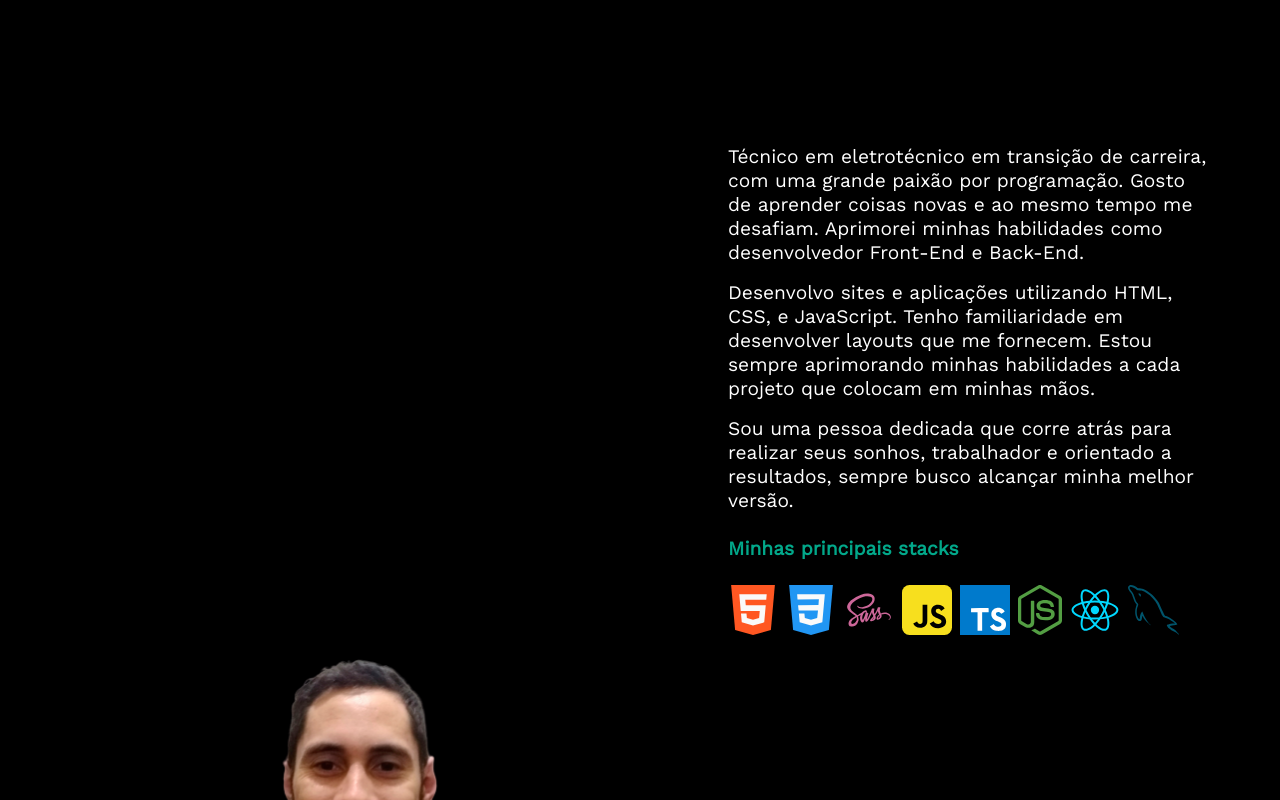
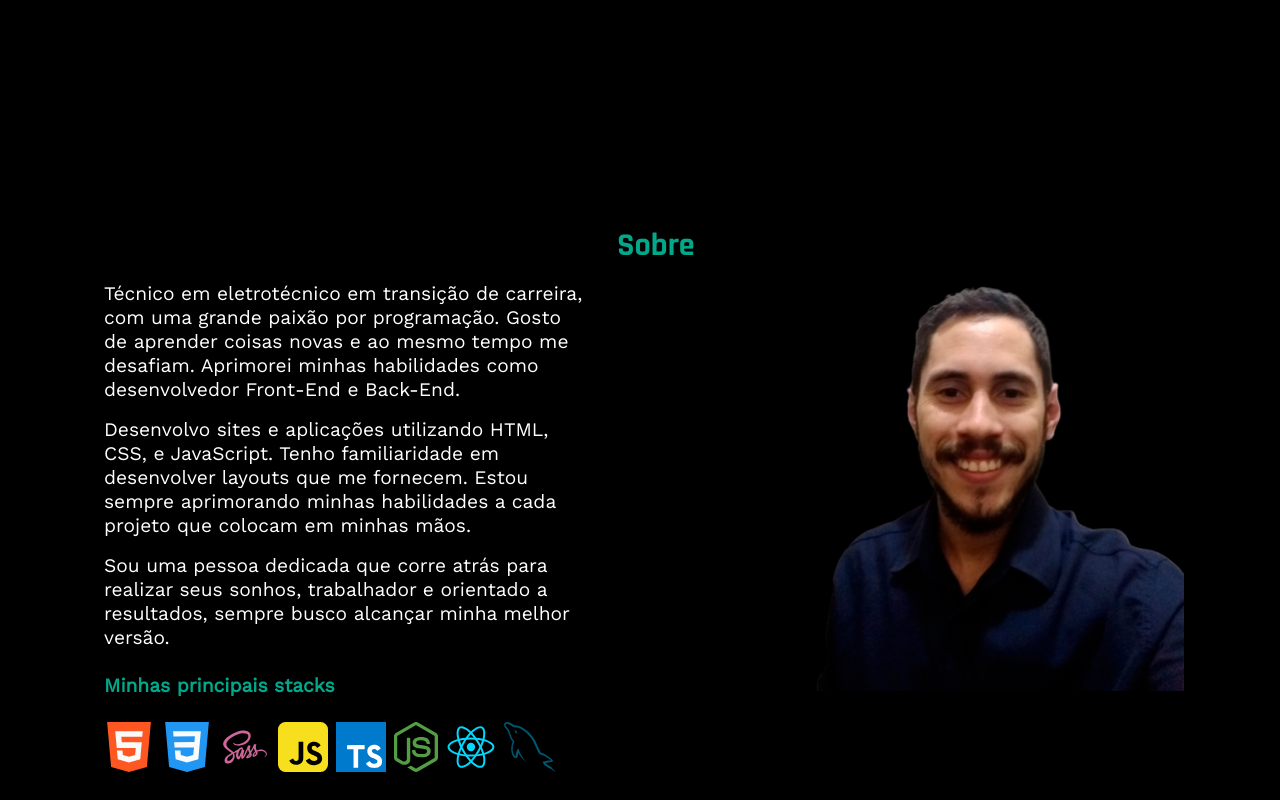
Before and after one commit to 1995william/portfolio, a React (Vite) app: page / in a window 1280 px wide. Shown: the part 920-1720 px from the top of the page. Built offline with nearby package versions, Linux system fonts and the light colour scheme.

Commit message:
adicionando id sobre

```diff
--- a/src/Components/Sobre/Sobre.tsx
+++ b/src/Components/Sobre/Sobre.tsx
@@ -13,8 +13,8 @@ import sass from "../../assets/imgs/sass.svg";
 
 export default function Sobre() {
   return (
-    <section className={styles.container__sobre}>
-      <div className={styles.titulo}>
+    <section className={styles.container__sobre} id="sobre">
+      <div className={styles.sobre_titulo}>
         <h1>Sobre</h1>
       </div>
 
```
